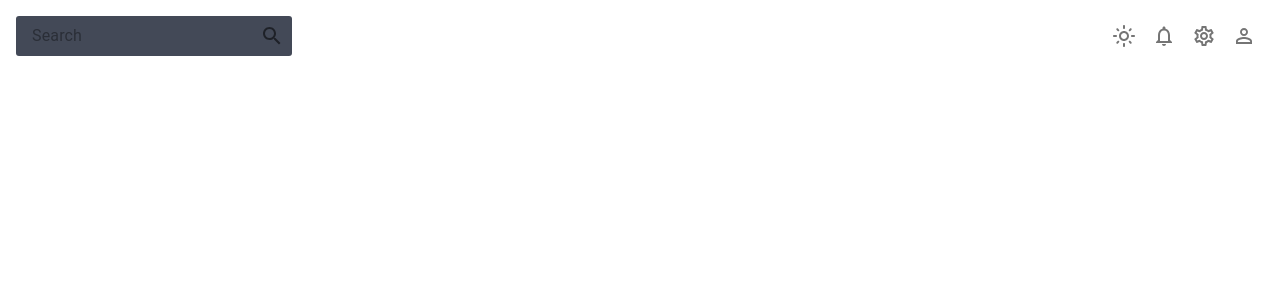
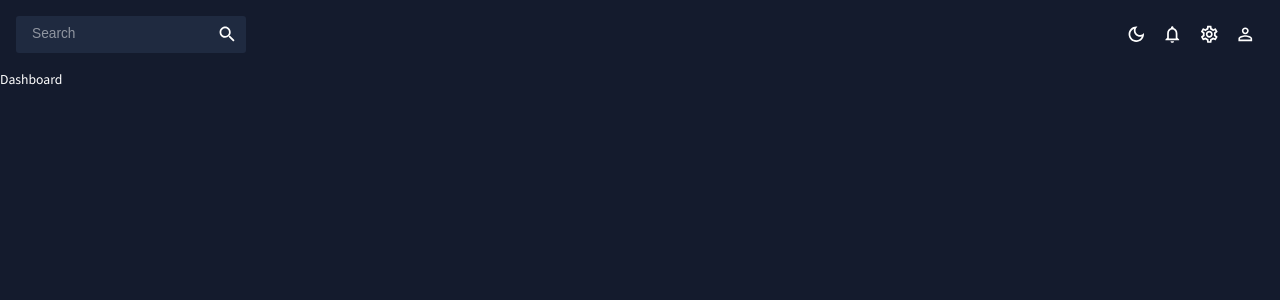
Before and after one commit to Thophylarh/Enterprise-react-admin-practice, a React (Create React App) app: page / in a window 1280 px wide. Shown: the top 300 px of the page. Built offline with nearby package versions, Linux system fonts and the light colour scheme.

Commit message:
sidebar component

```diff
--- a/src/App.js
+++ b/src/App.js
@@ -1,20 +1,35 @@
-
-import Topbar from "./scenes/dashboard/global/Topbar";
 import { ColorModeContext, useMode } from "./theme";
 import { CssBaseline, ThemeProvider } from "@mui/material";
+import Topbar from "./scenes/dashboard/global/Topbar";
+import { Routes, Route } from "react-router-dom";
+import Dashboard from "./scenes/dashboard/index";
+import Team from "./scenes/team/index";
+import Invoices from "./scenes/invoices";
+import Contacts from "./scenes/contacts";
+import Bar from "./scenes/bar";
+import Line from "./scenes/line";
+import Pie from "./scenes/pie";
+import FAQ from "./scenes/faq";
+import Geography from "./scenes/geography";
+import Calender from "./scenes/calender";
+import Sidebar from "./scenes/dashboard/global/Sidebar";
 
 function App() {
   const [theme, colorMode] = useMode();
   return (
     <ColorModeContext.Provider value={colorMode}>
       <ThemeProvider theme={theme}>
-        <CssBaseline/>
-    <div className="App">
-      <main className="content">
-        <Topbar/>
-      </main>
-    </div>
-    </ThemeProvider>
+        <CssBaseline />
+        <div className="App">
+          <Sidebar/>
+          <main className="content">
+            <Topbar />
+            <Routes>
+              <Route path="/" element={<Dashboard />} />
+            </Routes>
+          </main>
+        </div>
+      </ThemeProvider>
     </ColorModeContext.Provider>
   );
 }
--- a/src/scenes/dashboard/global/Sidebar.jsx
+++ b/src/scenes/dashboard/global/Sidebar.jsx
@@ -1,4 +1,39 @@
+import { useState } from "react";
+import { ProSidebar, Menu, MenuItem } from "react-pro-sidebar";
+import "react-pro-sidebar/dist/css/styles.css";
+import { Box, IconButton, Typography, useTheme } from "@mui/material";
+import { Link } from "react-router-dom";
+import { tokens } from "../../../theme";
+import HomeOutlinedIcon from "@mui/icons-material/HomeOutlined";
+import PeopleOutlineOutlinedIcon from "@mui/icons-material/PeopleOutlineOutlined";
+import ContactsOutlinedIcon from "@mui/icons-material/ContactsOutlined";
+import PersonOutlineOutlinedIcon from "@mui/icons-material/PersonOutlineOutlined";
+import CalendarTodayOutlinedIcon from "@mui/icons-material/CalendarTodayOutlined";
+import ReceiptOutlinedIcon from "@mui/icons-material/ReceiptOutlined";
+import HelpOutlineOutlinedIcon from "@mui/icons-material/HelpOutlineOutlined";
+import PieChartOutlineOutlinedIcon from "@mui/icons-material/PieChartOutlineOutlined";
+import TimelineOutlinedIcon from "@mui/icons-material/TimelineOutlined";
+import BarChartOutlinedIcon from "@mui/icons-material/BarChartOutlined";
+import MenuOutlinedIcon from "@mui/icons-material/MenuOutlined";
+import MapOutlinedIcon from "@mui/icons-material/MapOutlined";
+
 const Sidebar = () => {
-  return <div>Sidebar</div>;
-}
+  const theme = useTheme();
+  const colors = tokens(theme.palette.mode);
+  const [isCollapsed, setIsCollapsed] = useState(false);
+  const [selected, setSelected] = useState("Dashboard");
+
+  return (
+    <Box
+      sx={{
+        "& .pro-sidebar-inner": {
+          background: `${colors.primary[400]} !important`,
+        },
+        "& . pro-icon-wrapper": {
+          backgroundColor: "transparent !important",
+        },
+      }}
+    ></Box>
+  );
+};
 export default Sidebar;
--- a/src/scenes/dashboard/global/Topbar.jsx
+++ b/src/scenes/dashboard/global/Topbar.jsx
@@ -28,7 +28,7 @@ const Topbar = () => {
       </Box>
       {/* icons */}
       <Box display="flex">
-        <IconButton onClick={colorMode.toggleColorMode}>
+      <IconButton onClick={colorMode.toggleColorMode}>
           {theme.palette.mode === "dark" ? (
             <DarkModeOutlinedIcon />
           ) : (
--- a/src/theme.js
+++ b/src/theme.js
@@ -1,67 +1,10 @@
 import { createContext, useState, useMemo } from "react";
 import { createTheme } from "@mui/material/styles";
 
-// color design token
+// color design tokens export
 export const tokens = (mode) => ({
   ...(mode === "dark"
     ? {
-        grey: {
-          900: "#141414",
-          800: "#292929",
-          700: "#3d3d3d",
-          600: "#525252",
-          500: "#666666",
-          400: "#858585",
-          300: "#a3a3a3",
-          200: "#c2c2c2",
-          100: "#e0e0e0",
-        },
-        primary: {
-          900: "#040509",
-          800: "#080b12",
-          700: "#0c101b",
-          600: "#101624",
-          500: "#141b2d",
-          400: "#434957",
-          300: "#727681",
-          200: "#a1a4ab",
-          100: "#d0d1d5",
-        },
-        greenAccent: {
-          900: "#0f2922",
-          800: "#1e5245",
-          700: "#2e7c67",
-          600: "#3da58a",
-          500: "#4cceac",
-          400: "#70d8bd",
-          300: "#94e2cd",
-          200: "#b7ebde",
-          100: "#dbf5ee",
-        },
-        redAccent: {
-          900: "#2c100f",
-          800: "#58201e",
-          700: "#832f2c",
-          600: "#af3f3b",
-          500: "#db4f4a",
-          400: "#e2726e",
-          300: "#e99592",
-          200: "#f1b9b7",
-          100: "#f8dcdb",
-        },
-        blueAccent: {
-          900: "#151632",
-          800: "#2a2d64",
-          700: "#3e4396",
-          600: "#535ac8",
-          500: "#6870fa",
-          400: "#868dfb",
-          300: "#a4a9fc",
-          200: "#c3c6fd",
-          100: "#e1e2fe",
-        },
-      }
-    : {
         grey: {
           100: "#e0e0e0",
           200: "#c2c2c2",
@@ -77,7 +20,7 @@ export const tokens = (mode) => ({
           100: "#d0d1d5",
           200: "#a1a4ab",
           300: "#727681",
-          400: "#434957",
+          400: "#1F2A40",
           500: "#141b2d",
           600: "#101624",
           700: "#0c101b",
@@ -117,19 +60,75 @@ export const tokens = (mode) => ({
           800: "#2a2d64",
           900: "#151632",
         },
+      }
+    : {
+        grey: {
+          100: "#141414",
+          200: "#292929",
+          300: "#3d3d3d",
+          400: "#525252",
+          500: "#666666",
+          600: "#858585",
+          700: "#a3a3a3",
+          800: "#c2c2c2",
+          900: "#e0e0e0",
+        },
+        primary: {
+          100: "#040509",
+          200: "#080b12",
+          300: "#0c101b",
+          400: "#f2f0f0", // manually changed
+          500: "#141b2d",
+          600: "#1F2A40",
+          700: "#727681",
+          800: "#a1a4ab",
+          900: "#d0d1d5",
+        },
+        greenAccent: {
+          100: "#0f2922",
+          200: "#1e5245",
+          300: "#2e7c67",
+          400: "#3da58a",
+          500: "#4cceac",
+          600: "#70d8bd",
+          700: "#94e2cd",
+          800: "#b7ebde",
+          900: "#dbf5ee",
+        },
+        redAccent: {
+          100: "#2c100f",
+          200: "#58201e",
+          300: "#832f2c",
+          400: "#af3f3b",
+          500: "#db4f4a",
+          600: "#e2726e",
+          700: "#e99592",
+          800: "#f1b9b7",
+          900: "#f8dcdb",
+        },
+        blueAccent: {
+          100: "#151632",
+          200: "#2a2d64",
+          300: "#3e4396",
+          400: "#535ac8",
+          500: "#6870fa",
+          600: "#868dfb",
+          700: "#a4a9fc",
+          800: "#c3c6fd",
+          900: "#e1e2fe",
+        },
       }),
 });
 
 // mui theme settings
-
 export const themeSettings = (mode) => {
   const colors = tokens(mode);
-
   return {
-    pallete: {
+    palette: {
       mode: mode,
       ...(mode === "dark"
         ? {
+            // palette values for dark mode
             primary: {
               main: colors.primary[500],
             },
@@ -146,11 +145,12 @@ export const themeSettings = (mode) => {
             },
           }
         : {
+            // palette values for light mode
             primary: {
               main: colors.primary[100],
             },
             secondary: {
-              main: colors.greenaccent[500],
+              main: colors.greenAccent[500],
             },
             neutral: {
               dark: colors.grey[700],
@@ -162,31 +162,31 @@ export const themeSettings = (mode) => {
             },
           }),
     },
-    typograpgy: {
-      fontFamily: ["Source Sans 3", "sans-seriff"].join(","),
+    typography: {
+      fontFamily: ["Source Sans Pro", "sans-serif"].join(","),
       fontSize: 12,
       h1: {
-        fontFamily: ["Source Sans 3", "sans-seriff"].join(","),
+        fontFamily: ["Source Sans Pro", "sans-serif"].join(","),
         fontSize: 40,
       },
       h2: {
-        fontFamily: ["Source Sans 3", "sans-seriff"].join(","),
+        fontFamily: ["Source Sans Pro", "sans-serif"].join(","),
         fontSize: 32,
       },
       h3: {
-        fontFamily: ["Source Sans 3", "sans-seriff"].join(","),
+        fontFamily: ["Source Sans Pro", "sans-serif"].join(","),
         fontSize: 24,
       },
       h4: {
-        fontFamily: ["Source Sans 3", "sans-seriff"].join(","),
+        fontFamily: ["Source Sans Pro", "sans-serif"].join(","),
         fontSize: 20,
       },
       h5: {
-        fontFamily: ["Source Sans 3", "sans-seriff"].join(","),
+        fontFamily: ["Source Sans Pro", "sans-serif"].join(","),
         fontSize: 16,
       },
       h6: {
-        fontFamily: ["Source Sans 3", "sans-seriff"].join(","),
+        fontFamily: ["Source Sans Pro", "sans-serif"].join(","),
         fontSize: 14,
       },
     },
@@ -210,5 +210,5 @@ export const useMode = () => {
   );
 
   const theme = useMemo(() => createTheme(themeSettings(mode)), [mode]);
-  return [theme,colorMode];
+  return [theme, colorMode];
 };
```
